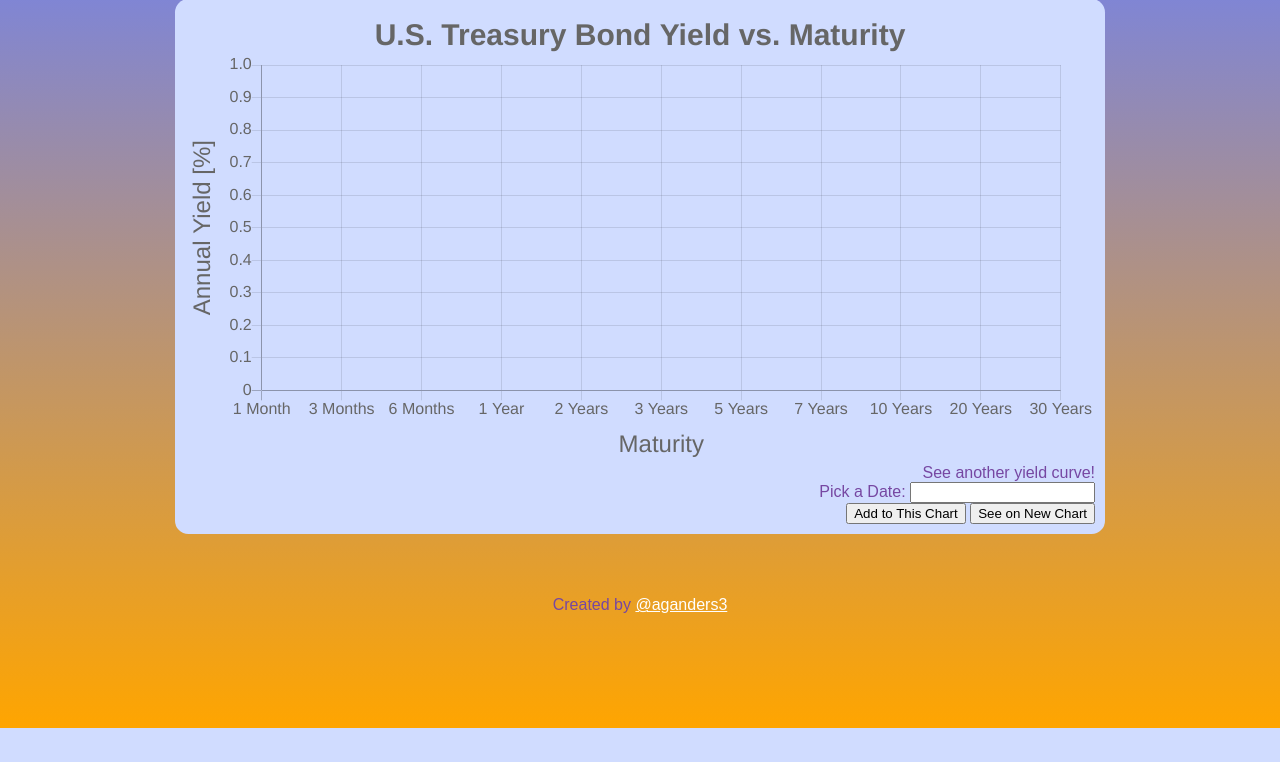
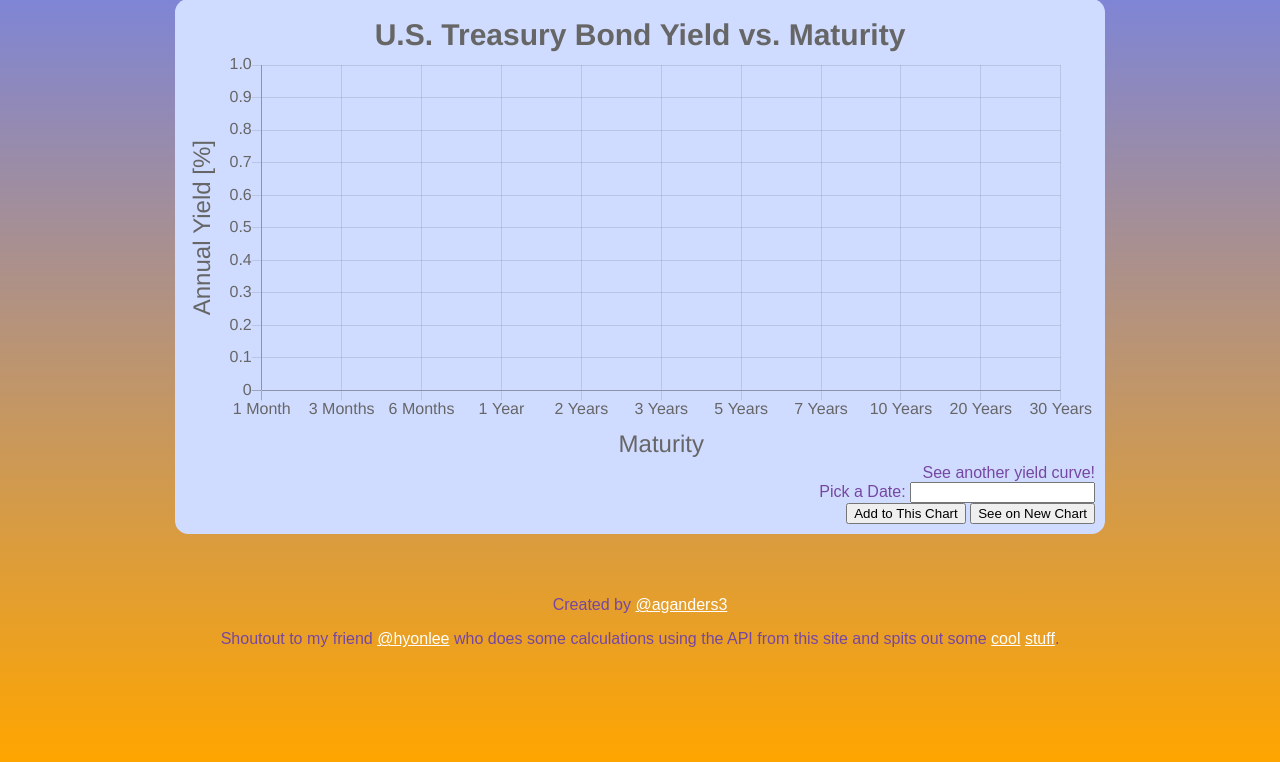
Before and after one commit to aganders3/yield-curve, a Flask app: template indicator/templates/base.html in a window 1280 px wide. Shown: the part 149-911 px from the top of the page. Before the commit the page ends 877 px from the top, so only its background shows below. Run offline with Flask 2, Linux system fonts and the light colour scheme; the template is opened without the code that fills it, so the values that code supplies are empty; some libraries are stand-ins or nearby versions.

Commit message:
Add shoutout to Hyon

```diff
--- a/indicator/templates/base.html
+++ b/indicator/templates/base.html
@@ -40,6 +40,11 @@
           <p>Created by
               <a href="https://twitter.com/aganders3">@aganders3</a>
           </p>
+          <p>Shoutout to my friend <a href="https://twitter.com/hyonlee">@hyonlee</a>
+             who does some calculations using the API from this site and spits
+             out some <a href="https://yieldcurve.herokuapp.com/today">cool</a>
+             <a href="https://yieldcurve.herokuapp.com">stuff</a>.
+          </p>
       </footer>
     </div>
 
```
